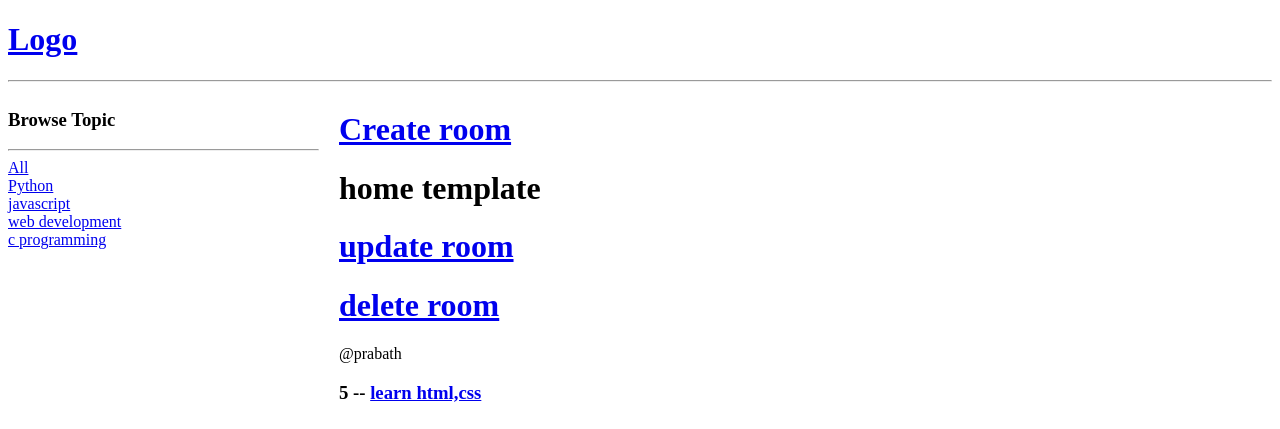
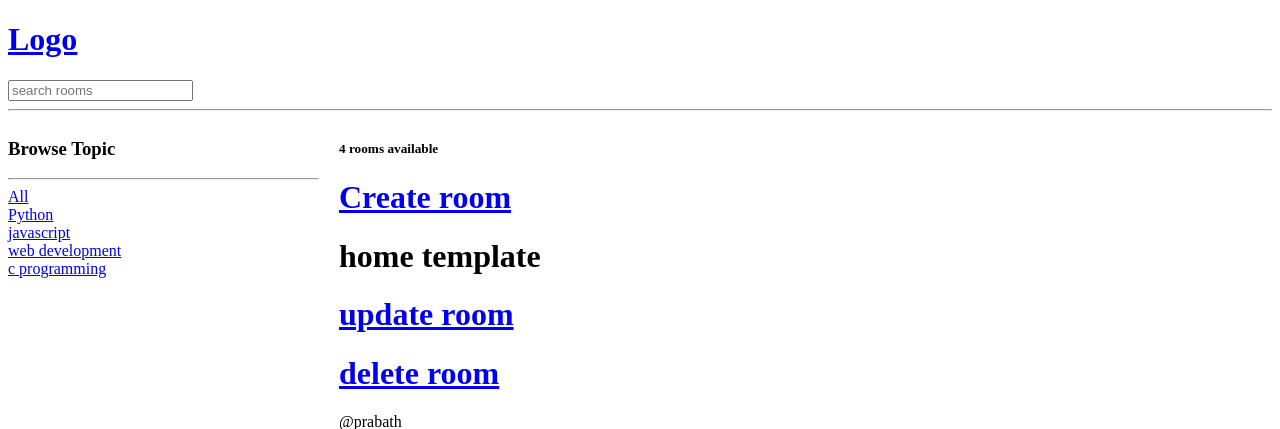
Before and after one commit to musthak2001/django_study_room, a Django app: page / in a window 1280 px wide. Shown: the top 429 px of the page. Run offline with Django 5.2, Linux system fonts and the light colour scheme; data comes from the database, SQL or seed files in the repository.

Commit message:
completed search model !

```diff
--- a/study_room/base/views.py
+++ b/study_room/base/views.py
@@ -1,19 +1,27 @@
 from django.shortcuts import render,redirect
 from .models import Room,Topic
 from .forms import RoomForm
+from django.db.models import Q
 # Create your views here.
+
+
 def home(request):
     q = request.GET.get('q') if request.GET.get('q') is not None else ''
     topics = Topic.objects.all()
 
-    if q:  # If a topic is selected
-        rooms = Room.objects.filter(topic__name__icontains=q)
-    else:  # If no topic is selected, show all rooms
+    if q:
+        rooms = Room.objects.filter(
+            Q(topic__name__icontains=q) |
+            Q(name__icontains=q) |
+            Q(description__icontains=q)
+        )
+    else:
         rooms = Room.objects.all()
 
-    context = {'rooms': rooms, 'topics': topics}
+    room_count=rooms.count()
+
+    context = {'rooms': rooms, 'topics': topics,'room_count':room_count}
     return render(request, "home.html", context)
-
 
 
 
--- a/study_room/templates/home.html
+++ b/study_room/templates/home.html
@@ -31,6 +31,7 @@
 
   <!-- Right side: Create room + room list -->
   <div>
+    <h5>{{ room_count }} rooms available</h5>
     <a href="{% url 'create-room' %}"><h1>Create room</h1></a>
     <h1>home template</h1>
 
--- a/study_room/templates/navbar.html
+++ b/study_room/templates/navbar.html
@@ -2,4 +2,9 @@
    <h1> Logo </h1>
 </a>
 
+<form action="{% url 'home' %}" method="get">
+
+   <input type="text" name="q" placeholder="search rooms">
+
+</form>
 <hr>
```
